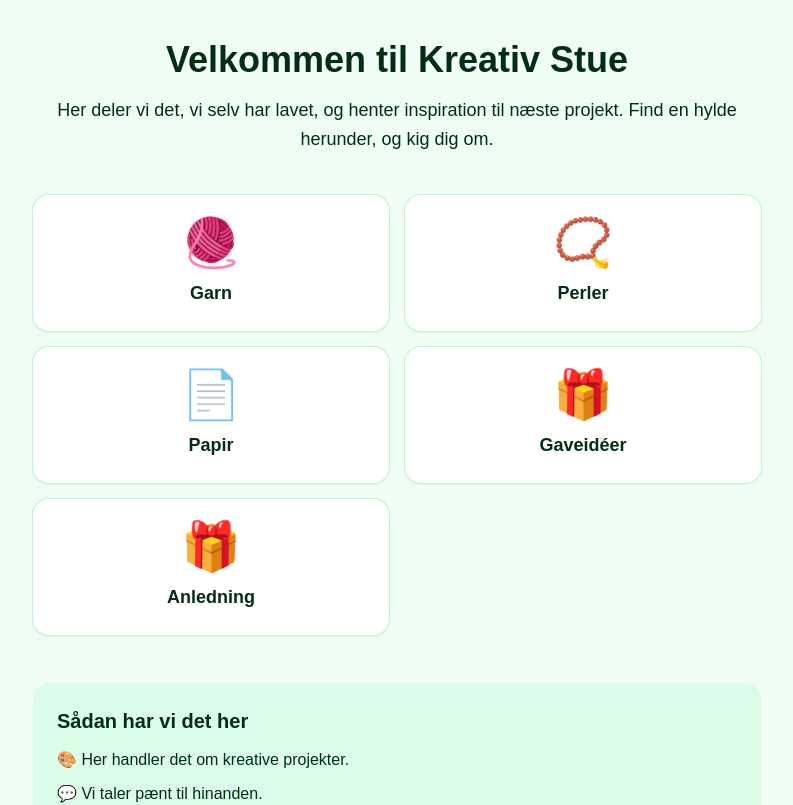
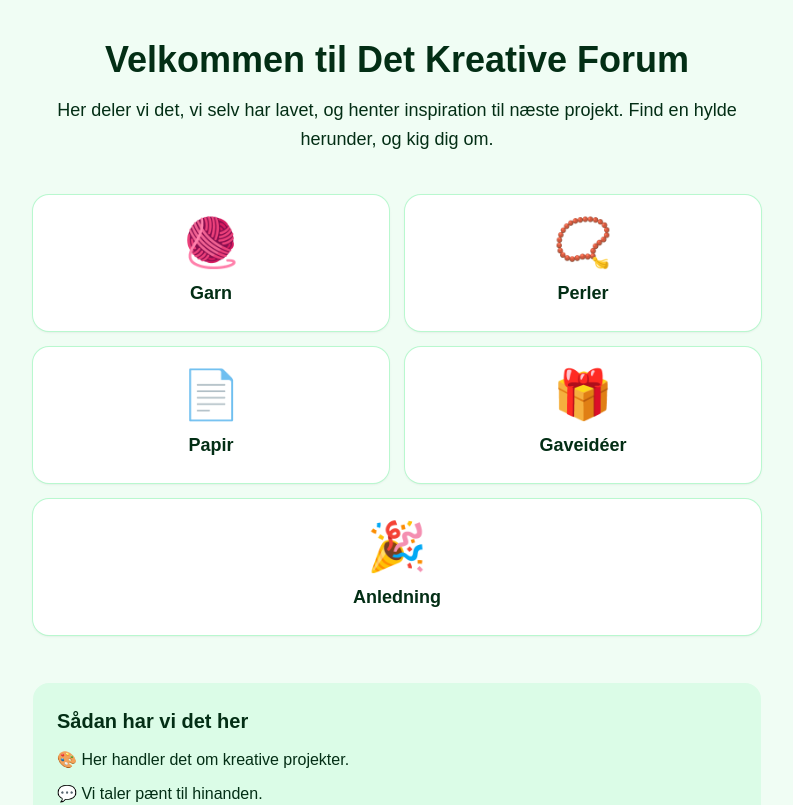
Before and after one commit to LoneHilke/det-kreative-forum, a Next.js app: page / in a window 1280 px wide. Shown: the top 805 px of the page, without its empty margins (243-1036 px from the left). Built offline with nearby package versions, Linux system fonts and the light colour scheme.

Commit message:
Anledninger tilføjet på forsiden

```diff
--- a/app/page.tsx
+++ b/app/page.tsx
@@ -5,7 +5,7 @@ const kategorier = [
   { navn: "Perler", ikon: "📿", link: "/kategori/perler" },
   { navn: "Papir", ikon: "📄", link: "/kategori/papir" },
   { navn: "Gaveidéer", ikon: "🎁", link: "/kategori/gaveideer" },
-  { navn: "Anledning", ikon: "🎁", link: "/kategori/Anledning" },
+  { navn: "Anledning", ikon: "🎉", link: "/kategori/Anledning" },
 ];
 
 export default function Forside() {
@@ -15,7 +15,7 @@ export default function Forside() {
         {/* Velkomsttekst */}
         <section className="text-center">
           <h1 className="text-3xl font-bold sm:text-4xl">
-            Velkommen til Kreativ Stue
+            Velkommen til Det Kreative Forum
           </h1>
           <p className="mt-4 text-lg leading-relaxed">
             Her deler vi det, vi selv har lavet, og henter inspiration til
@@ -29,7 +29,7 @@ export default function Forside() {
             <Link
               key={kategori.navn}
               href={kategori.link}
-              className="flex flex-col items-center justify-center rounded-2xl bg-white p-6 shadow-sm ring-1 ring-green-200 transition hover:bg-green-100"
+              className="flex flex-col last:odd:col-span-2 items-center justify-center rounded-2xl bg-white p-6 shadow-sm ring-1 ring-green-200 transition hover:bg-green-100"
             >
               <span className="text-5xl" aria-hidden="true">
                 {kategori.ikon}
```
